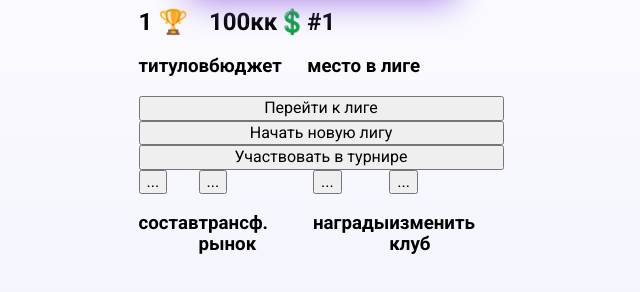
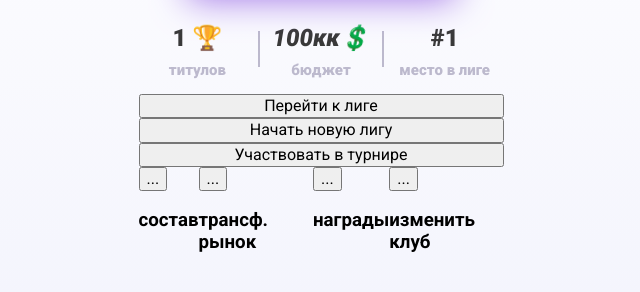
Before and after one commit to TwinDen0/footBot_quiz, a plain HTML site: page index.html in a window 1280 px wide. Shown: the part 240-532 px from the top of the page, without its empty margins (319-959 px from the left). Drawn offline with Linux system fonts and the light colour scheme.

Commit message:
сделал 2 блок

```diff
--- a/index.html
+++ b/index.html
@@ -33,17 +33,17 @@
 
 
 		<div class="club-inf" id="club-inf">
-			<div class="colomn-one" id="colomn-one">
+			<div class="colomn-inf" id="colomn-one">
 				<h2 class="titles-numb">1 🏆</h2>
 				<h3 class="titles-text">титулов</h3>
 			</div>
-
-			<div class="colomn-two" id="colomn-two">
+			<div class="column"></div>
+			<div class="colomn-inf" id="colomn-two">
 				<h2 class="budget-numb">100кк💲</h2>
 				<h3 class="budget-text">бюджет</h3>
 			</div>
-
-			<div class="colomn-tree" id="colomn-tree">
+			<div class="column"></div>
+			<div class="colomn-inf" id="colomn-tree">
 				<h2 class="place-numb">#1</h2>
 				<h3 class="place-text">место в лиге</h3>
 			</div>
--- a/styles/style.css
+++ b/styles/style.css
@@ -137,8 +137,57 @@ a {
 
 
 .club-inf {
+    margin-top: 15px;
     display: flex;
     flex-direction: row;
+}
+
+.club-inf h2 {
+    font-family: 'Roboto';
+
+    font-weight: 900;
+    font-size: 24px;
+    line-height: 28px;
+    text-align: center;
+    color: #393939;
+}
+
+.place-numb, .titles-numb {
+    font-style: normal;
+}
+
+.budget-numb {
+    font-style: italic;
+}
+
+.club-inf h3 {
+    margin-top: -10px;
+    font-family: 'Roboto';
+    font-style: normal;
+    font-weight: 800;
+    font-size: 15px;
+    text-align: center;
+
+    color: #BCB9CD;
+}
+
+.column {
+    content: "";
+    display: block;
+    min-width: 2px;
+    background-color: #BCB9CD;
+    height: 36px; /* высота палочки */
+    margin: auto 2px; /* расстояние между колонками */
+}
+
+
+
+
+
+.colomn-inf {
+    width: 100%;
+    display: flex;
+    flex-direction: column;
 }
 
 .btns {
```
